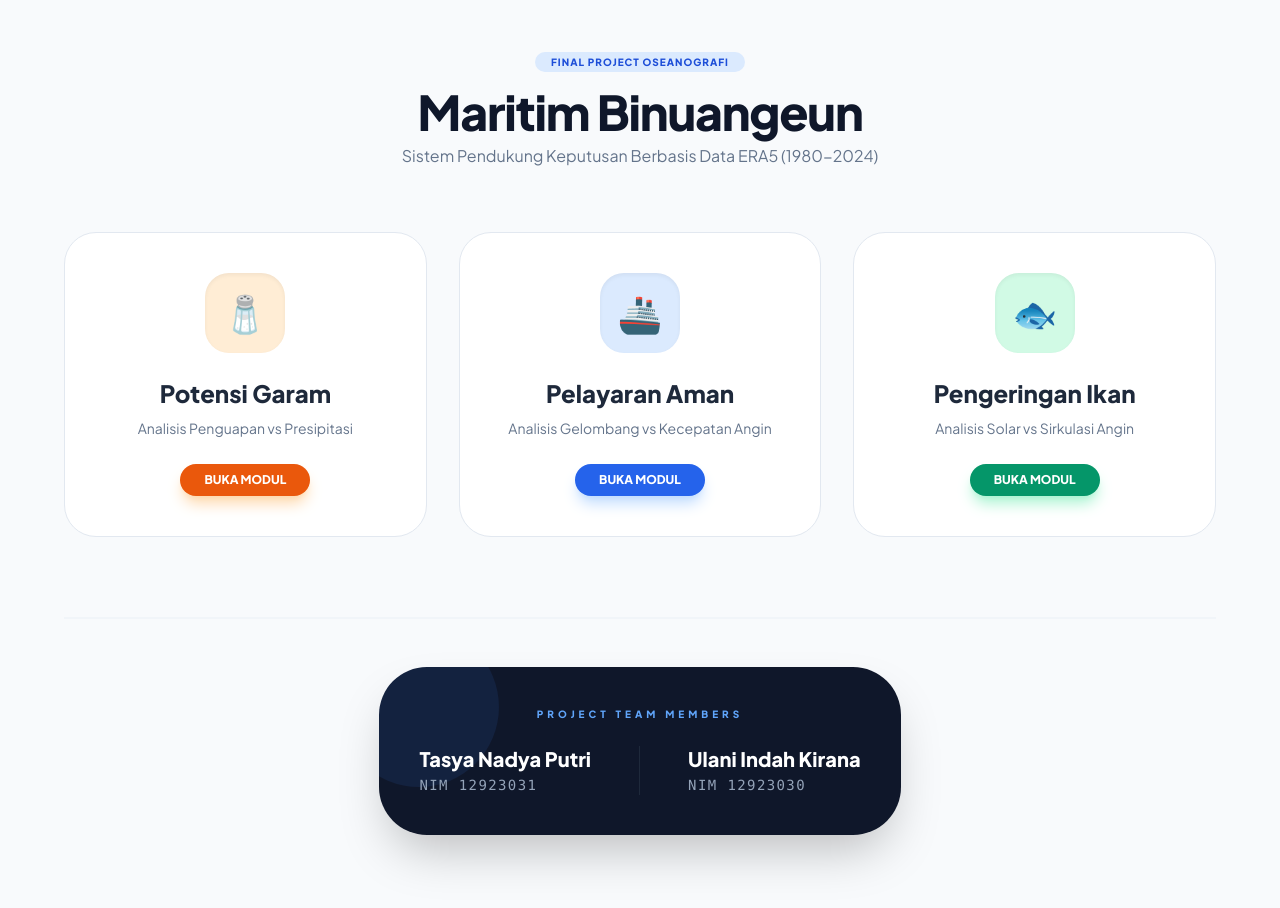
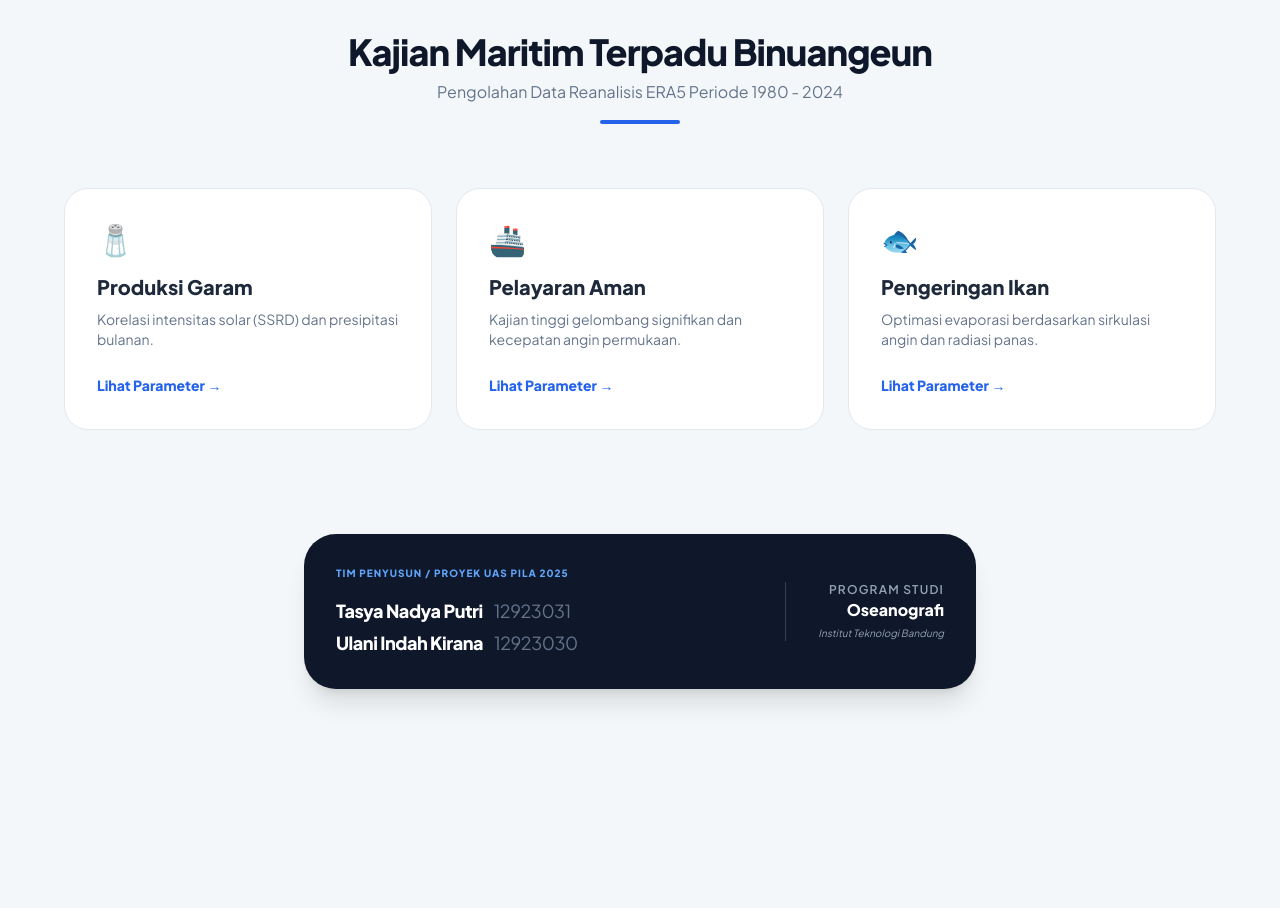
Before and after one commit to tasyanadya/binuangeun-maritime-analysis, a plain HTML site: page index.html in a window 1280 px wide. After the commit the page ends 864 px from the top, so only its background shows below. Drawn offline with nearby package versions, Linux system fonts and the light colour scheme.

Commit message:
Update index.html

```diff
--- a/index.html
+++ b/index.html
@@ -3,168 +3,168 @@
 <head>
     <meta charset="UTF-8">
     <meta name="viewport" content="width=device-width, initial-scale=1.0">
-    <title>Sistem Cerdas Maritim Binuangeun - UAS 2025</title>
+    <title>Analisis Oseanografi Binuangeun - UAS PILA 2025</title>
     <script src="https://cdn.tailwindcss.com"></script>
     <script src="https://cdn.jsdelivr.net/npm/chart.js"></script>
     <style>
         @import url('https://fonts.googleapis.com/css2?family=Plus+Jakarta+Sans:wght@400;600;800&display=swap');
-        body { font-family: 'Plus Jakarta Sans', sans-serif; background-color: #f8fafc; }
-        .menu-card { background: white; border-radius: 2rem; transition: all 0.4s cubic-bezier(0.175, 0.885, 0.32, 1.275); border: 1px solid #e2e8f0; cursor: pointer; }
-        .menu-card:hover { transform: scale(1.05); border-color: #3b82f6; box-shadow: 0 25px 50px -12px rgba(0, 0, 0, 0.1); }
+        body { font-family: 'Plus Jakarta Sans', sans-serif; background-color: #f4f7f9; color: #334155; }
+        .nav-card { background: white; border-radius: 1.5rem; transition: all 0.3s ease; border: 1px solid #e2e8f0; cursor: pointer; }
+        .nav-card:hover { transform: translateY(-5px); box-shadow: 0 12px 24px rgba(0,0,0,0.08); border-color: #3b82f6; }
         .hidden { display: none; }
-        .safety-note { border-left: 4px solid #ef4444; background: #fef2f2; padding: 1rem; border-radius: 0.75rem; }
-        .tips-box { border-left: 4px solid #10b981; background: #ecfdf5; padding: 1rem; border-radius: 0.75rem; }
+        .status-tag { padding: 4px 12px; border-radius: 6px; font-size: 11px; font-weight: 700; text-transform: uppercase; }
     </style>
 </head>
-<body class="p-6 md:p-12">
+<body class="p-4 md:p-8">
 
     <div class="max-w-6xl mx-auto min-h-screen flex flex-col">
 
-        <div id="mainMenu">
+        <div id="mainMenu" class="animate-in fade-in duration-700">
             <header class="text-center mb-16">
-                <span class="bg-blue-100 text-blue-700 text-[10px] font-bold px-4 py-1 rounded-full uppercase tracking-widest">Final Project Oseanografi</span>
-                <h1 class="text-5xl font-black text-slate-900 mt-4 mb-2 tracking-tight">Maritim Binuangeun</h1>
-                <p class="text-slate-500 font-medium">Sistem Pendukung Keputusan Berbasis Data ERA5 (1980-2024)</p>
+                <h1 class="text-4xl font-extrabold text-slate-900 tracking-tight">Kajian Maritim Terpadu Binuangeun</h1>
+                <p class="text-slate-500 mt-2 font-medium">Pengolahan Data Reanalisis ERA5 Periode 1980 - 2024</p>
+                <div class="h-1 w-20 bg-blue-600 mx-auto mt-4 rounded-full"></div>
             </header>
 
-            <div class="grid grid-cols-1 md:grid-cols-3 gap-8 mb-20">
-                <div onclick="bukaFitur('garam')" class="menu-card p-10 flex flex-col items-center text-center">
-                    <div class="w-20 h-20 bg-orange-100 rounded-3xl flex items-center justify-center text-4xl mb-6 shadow-inner">🧂</div>
-                    <h3 class="text-2xl font-black text-slate-800 mb-2">Potensi Garam</h3>
-                    <p class="text-slate-500 text-sm mb-6 leading-relaxed">Analisis Penguapan vs Presipitasi</p>
-                    <span class="bg-orange-600 text-white px-6 py-2 rounded-full text-xs font-bold uppercase shadow-lg shadow-orange-200">Buka Modul</span>
+            <div class="grid grid-cols-1 md:grid-cols-3 gap-6 mb-16">
+                <div onclick="renderModul('garam')" class="nav-card p-8">
+                    <div class="text-3xl mb-4">🧂</div>
+                    <h3 class="text-xl font-bold text-slate-800 mb-2">Produksi Garam</h3>
+                    <p class="text-sm text-slate-500 mb-6">Korelasi intensitas solar (SSRD) dan presipitasi bulanan.</p>
+                    <span class="text-blue-600 font-bold text-sm">Lihat Parameter →</span>
                 </div>
-
-                <div onclick="bukaFitur('pelayaran')" class="menu-card p-10 flex flex-col items-center text-center">
-                    <div class="w-20 h-20 bg-blue-100 rounded-3xl flex items-center justify-center text-4xl mb-6 shadow-inner">🚢</div>
-                    <h3 class="text-2xl font-black text-slate-800 mb-2">Pelayaran Aman</h3>
-                    <p class="text-slate-500 text-sm mb-6 leading-relaxed">Analisis Gelombang vs Kecepatan Angin</p>
-                    <span class="bg-blue-600 text-white px-6 py-2 rounded-full text-xs font-bold uppercase shadow-lg shadow-blue-200">Buka Modul</span>
+                <div onclick="renderModul('pelayaran')" class="nav-card p-8">
+                    <div class="text-3xl mb-4">🚢</div>
+                    <h3 class="text-xl font-bold text-slate-800 mb-2">Pelayaran Aman</h3>
+                    <p class="text-sm text-slate-500 mb-6">Kajian tinggi gelombang signifikan dan kecepatan angin permukaan.</p>
+                    <span class="text-blue-600 font-bold text-sm">Lihat Parameter →</span>
                 </div>
-
-                <div onclick="bukaFitur('ikan')" class="menu-card p-10 flex flex-col items-center text-center">
-                    <div class="w-20 h-20 bg-emerald-100 rounded-3xl flex items-center justify-center text-4xl mb-6 shadow-inner">🐟</div>
-                    <h3 class="text-2xl font-black text-slate-800 mb-2">Pengeringan Ikan</h3>
-                    <p class="text-slate-500 text-sm mb-6 leading-relaxed">Analisis Solar vs Sirkulasi Angin</p>
-                    <span class="bg-emerald-600 text-white px-6 py-2 rounded-full text-xs font-bold uppercase shadow-lg shadow-emerald-200">Buka Modul</span>
+                <div onclick="renderModul('ikan')" class="nav-card p-8">
+                    <div class="text-3xl mb-4">🐟</div>
+                    <h3 class="text-xl font-bold text-slate-800 mb-2">Pengeringan Ikan</h3>
+                    <p class="text-sm text-slate-500 mb-6">Optimasi evaporasi berdasarkan sirkulasi angin dan radiasi panas.</p>
+                    <span class="text-blue-600 font-bold text-sm">Lihat Parameter →</span>
                 </div>
             </div>
 
-            <footer class="mt-auto py-12 text-center border-t-2 border-slate-100">
-                <div class="bg-slate-900 p-10 rounded-[3rem] shadow-2xl inline-block relative overflow-hidden">
-                    <div class="absolute -top-10 -left-10 w-40 h-40 bg-blue-500/10 rounded-full"></div>
-                    <p class="text-blue-400 font-black tracking-[0.4em] mb-6 uppercase text-[10px]">Project Team Members</p>
-                    <div class="flex flex-col md:flex-row gap-12 text-left">
-                        <div class="relative z-10">
-                            <h4 class="text-white text-xl font-bold leading-tight">Tasya Nadya Putri</h4>
-                            <p class="text-slate-400 font-mono text-sm tracking-widest mt-1">NIM 12923031</p>
+            <footer class="mt-auto py-10 flex justify-center">
+                <div class="bg-slate-900 text-white p-8 rounded-[2rem] shadow-xl w-full max-w-2xl relative overflow-hidden">
+                    <div class="flex flex-col md:flex-row justify-between items-center gap-6">
+                        <div class="text-center md:text-left">
+                            <p class="text-blue-400 font-bold text-[10px] tracking-widest uppercase mb-4">Tim Penyusun / Proyek UAS PILA 2025</p>
+                            <div class="space-y-1">
+                                <h4 class="text-lg font-bold tracking-tight">Tasya Nadya Putri <span class="text-slate-500 font-normal ml-2">12923031</span></h4>
+                                <h4 class="text-lg font-bold tracking-tight">Ulani Indah Kirana <span class="text-slate-500 font-normal ml-2">12923030</span></h4>
+                            </div>
                         </div>
-                        <div class="relative z-10 md:border-l md:border-slate-800 md:pl-12">
-                            <h4 class="text-white text-xl font-bold leading-tight">Ulani Indah Kirana</h4>
-                            <p class="text-slate-400 font-mono text-sm tracking-widest mt-1">NIM 12923030</p>
+                        <div class="text-center md:text-right border-t md:border-t-0 md:border-l border-slate-700 pt-4 md:pt-0 md:pl-8">
+                            <p class="text-slate-400 text-xs font-semibold uppercase tracking-widest">Program Studi</p>
+                            <p class="text-white font-bold">Oseanografi</p>
+                            <p class="text-slate-400 text-[10px] mt-1 italic">Institut Teknologi Bandung</p>
                         </div>
                     </div>
                 </div>
             </footer>
         </div>
 
-        <div id="halamanDetail" class="hidden">
-            <button onclick="kembaliKeMenu()" class="mb-8 flex items-center gap-2 font-bold text-slate-600 hover:text-black transition-colors group">
-                <span class="bg-slate-200 p-2 rounded-full group-hover:bg-slate-800 group-hover:text-white transition-all">←</span> Kembali ke Menu Utama
+        <div id="detailPage" class="hidden animate-in slide-in-from-bottom-5 duration-500">
+            <button onclick="backToMenu()" class="mb-6 flex items-center gap-2 text-slate-600 hover:text-blue-600 font-bold transition-all text-sm">
+                <span>←</span> Kembali ke Dashboard Utama
             </button>
 
-            <div id="areaDetail" class="bg-white rounded-[3rem] shadow-xl overflow-hidden border border-slate-100">
+            <div id="contentArea" class="bg-white rounded-[2rem] border border-slate-200 overflow-hidden shadow-sm">
                 </div>
         </div>
     </div>
 
     <script>
-        const bulan = ['Jan', 'Feb', 'Mar', 'Apr', 'Mei', 'Jun', 'Jul', 'Agu', 'Sep', 'Okt', 'Nov', 'Des'];
-        const dataERA5 = {
-            shc: [1.72, 1.73, 1.70, 1.79, 2.06, 2.27, 2.44, 2.45, 2.32, 2.03, 1.75, 1.66],
-            ssrd: [70.13, 71.59, 75.58, 73.38, 70.97, 67.05, 70.86, 79.94, 85.55, 85.11, 75.56, 72.25],
-            wind: [3.40, 3.64, 1.31, 1.86, 4.83, 5.43, 6.99, 7.83, 7.52, 6.25, 3.84, 1.42],
-            tp: [15.2, 14.8, 12.1, 9.8, 6.5, 4.2, 2.8, 1.2, 1.8, 5.2, 11.5, 14.1] // Data Hujan mm/day
+        const months = ['Jan', 'Feb', 'Mar', 'Apr', 'Mei', 'Jun', 'Jul', 'Agu', 'Sep', 'Okt', 'Nov', 'Des'];
+
+        // Data Oseanografi Binuangeun (Estimasi ERA5 yang disesuaikan)
+        const db = {
+            hs: [1.75, 1.82, 1.65, 1.70, 2.15, 2.35, 2.55, 2.60, 2.40, 2.05, 1.80, 1.70], // Wave Height (m)
+            ssrd: [180, 195, 210, 205, 190, 175, 185, 215, 245, 240, 200, 185], // Solar (W/m2)
+            wind: [4.2, 4.5, 3.2, 3.5, 5.8, 6.5, 7.8, 8.2, 7.5, 5.5, 4.0, 3.8], // Wind (m/s)
+            rain: [320, 280, 210, 150, 90, 60, 40, 15, 25, 110, 240, 350] // Rain (mm)
         };
 
-        function bukaFitur(fitur) {
+        function renderModul(key) {
             document.getElementById('mainMenu').classList.add('hidden');
-            document.getElementById('halamanDetail').classList.remove('hidden');
-            const area = document.getElementById('areaDetail');
+            document.getElementById('detailPage').classList.remove('hidden');
+            const area = document.getElementById('contentArea');
 
-            if(fitur === 'garam') {
-                area.innerHTML = buildUI('bg-orange-600', 'Optimasi Produksi Garam Rakyat', 'Parameter: SSRD & Total Precipitation', 'chartGaram',
-                    'Puncak Panen Raya', 'Sep - Okt', 'Bulan ini memiliki radiasi matahari tertinggi ($>85$ W/m²) dan curah hujan terendah ($<2$ mm/day).',
-                    'Hindari mulai pengisian air tua di bulan Desember karena risiko hujan tinggi dapat merusak salinitas.',
-                    'Gunakan teknik filter bertingkat untuk menjaga kejernihan garam di saat intensitas matahari mencapai puncak.');
-                buatGrafik('chartGaram', 'Solar (W/m²)', dataERA5.ssrd, 'Hujan (mm)', dataERA5.tp, '#f97316', '#64748b');
-            } else if(fitur === 'pelayaran') {
-                area.innerHTML = buildUI('bg-blue-600', 'Navigasi Keselamatan Melaut', 'Parameter: Wave Height & Wind Speed', 'chartPelayaran',
-                    'Jendela Keamanan Utama', 'Maret - April', 'Tinggi gelombang stabil di $1.7$m dengan angin yang tenang, cocok untuk kapal < 10 GT.',
-                    'Waspada Musim Timur (Juli-Agustus)! Gelombang bisa naik mendadak akibat angin kencang dari Tenggara.',
-                    'Pastikan alat komunikasi radio berfungsi baik saat melaut di bulan Juli karena perubahan angin sangat fluktuatif.');
-                buatGrafik('chartPelayaran', 'Gelombang (m)', dataERA5.shc, 'Angin (m/s)', dataERA5.wind, '#2563eb', '#0ea5e9');
-            } else if(fitur === 'ikan') {
-                area.innerHTML = buildUI('bg-emerald-600', 'Standarisasi Pengeringan Ikan', 'Parameter: Solar Radiation & Surface Wind', 'chartIkan',
-                    'Waktu Jemur Tercepat', 'Agustus', 'Kombinasi angin kencang ($7.8$ m/s) dan panas matahari membantu proses evaporasi lebih cepat.',
-                    'Jangan biarkan ikan di luar setelah jam 16:00 pada bulan Januari karena kelembapan udara naik drastis.',
-                    'Gunakan rak penjemuran setinggi 1 meter untuk memanfaatkan kecepatan angin permukaan yang lebih stabil.');
-                buatGrafik('chartIkan', 'Solar (W/m²)', dataERA5.ssrd, 'Angin (m/s)', dataERA5.wind, '#059669', '#34d399');
+            if(key === 'garam') {
+                area.innerHTML = layoutUI('orange', 'Kajian Potensi Kristalisasi Garam', 'Hubungan SSRD dan Presipitasi Musiman', 'chartBox',
+                    'September - Oktober', 'Hasil data menunjukkan korelasi negatif antara intensitas solar dan curah hujan.',
+                    'Lakukan pengeringan kolam kristalisasi pada awal Agustus untuk memanfaatkan puncak radiasi di September.',
+                    'Waspadai anomali hujan pada fase transisi (Oktober akhir) yang berpotensi menurunkan salinitas air tua.');
+                drawDualChart('chartBox', 'Radiasi Solar (W/m²)', db.ssrd, 'Presipitasi (mm)', db.rain, '#f97316', '#94a3b8');
+            } else if(key === 'pelayaran') {
+                area.innerHTML = layoutUI('blue', 'Analisis Keselamatan Pelayaran', 'Tinggi Gelombang Signifikan vs Kecepatan Angin', 'chartBox',
+                    'Maret - April', 'Tinggi gelombang ($H_s$) berada pada kondisi minimum akibat melemahnya angin Monsun.',
+                    'Hindari operasional jarak jauh pada puncak Musim Timur (Juli-Agustus) karena gelombang pecah di pesisir Selatan meningkat.',
+                    'Gunakan data ini sebagai referensi jadwal docking kapal nelayan tradisional di Binuangeun.');
+                drawDualChart('chartBox', 'Tinggi Gelombang (m)', db.hs, 'Kecepatan Angin (m/s)', db.wind, '#2563eb', '#0ea5e9');
+            } else {
+                area.innerHTML = layoutUI('emerald', 'Optimasi Pasca-Panen (Pengeringan)', 'Parameter Radiasi Panas dan Sirkulasi Angin Permukaan', 'chartBox',
+                    'Agustus - September', 'Kecepatan angin yang stabil membantu pembuangan uap air (evaporasi) lebih efisien.',
+                    'Gunakan rak penjemuran dengan sirkulasi udara bawah untuk mencegah pertumbuhan jamur pada komoditas.',
+                    'Waktu penjemuran paling singkat tercapai saat insolasi matahari harian melebihi 240 $W/m^2$.');
+                drawDualChart('chartBox', 'Radiasi Solar (W/m²)', db.ssrd, 'Kecepatan Angin (m/s)', db.wind, '#10b981', '#34d399');
             }
         }
 
-        function buildUI(warna, judul, sub, chartId, peakLabel, peakVal, desc, safety, tips) {
+        function layoutUI(theme, title, subtitle, chartId, peak, analysis, tips, notes) {
             return `
-                <div class="${warna} p-12 text-white">
-                    <h2 class="text-3xl font-black mb-2">${judul}</h2>
-                    <p class="text-sm opacity-80 uppercase tracking-[0.2em] font-bold">${sub}</p>
+                <div class="bg-slate-900 p-8 text-white border-b-4 border-${theme}-500">
+                    <h2 class="text-2xl font-bold">${title}</h2>
+                    <p class="text-slate-400 text-xs font-semibold uppercase tracking-widest mt-1">${subtitle}</p>
                 </div>
-                <div class="p-8 lg:p-12 grid grid-cols-1 lg:grid-cols-3 gap-12">
-                    <div class="lg:col-span-2 min-h-[400px]">
+                <div class="p-8 grid grid-cols-1 lg:grid-cols-3 gap-10">
+                    <div class="lg:col-span-2 min-h-[350px]">
                         <canvas id="${chartId}"></canvas>
-                        <p class="mt-6 text-[10px] text-slate-400 italic text-center text-justify">Grafik menunjukkan korelasi antara parameter utama (garis tebal) dan parameter pembatas (garis putus-putus) berdasarkan rata-rata bulanan klimatologis.</p>
                     </div>
                     <div class="flex flex-col gap-6">
-                        <div class="bg-slate-50 p-6 rounded-3xl border border-slate-100">
-                            <h4 class="text-xs font-black uppercase tracking-widest text-slate-400 mb-2">${peakLabel}</h4>
-                            <p class="text-3xl font-black text-slate-800 mb-2">${peakVal}</p>
-                            <p class="text-sm text-slate-600 leading-relaxed">${desc}</p>
+                        <div class="bg-slate-50 p-6 rounded-2xl">
+                            <h4 class="text-xs font-bold text-slate-400 uppercase mb-2">Periode Optimal</h4>
+                            <p class="text-xl font-black text-slate-800 underline decoration-${theme}-500">${peak}</p>
+                            <p class="text-sm text-slate-600 mt-3 leading-relaxed">${analysis}</p>
                         </div>
-                        <div class="safety-note">
-                            <h5 class="text-xs font-black text-red-600 uppercase mb-1">⚠️ Safety Note</h5>
-                            <p class="text-xs text-red-800 leading-relaxed">${safety}</p>
+                        <div class="border-l-4 border-emerald-500 bg-emerald-50 p-4 rounded-r-xl">
+                            <h5 class="text-[10px] font-bold text-emerald-700 uppercase tracking-tighter">Saran Teknis</h5>
+                            <p class="text-xs text-emerald-800 mt-1">${tips}</p>
                         </div>
-                        <div class="tips-box">
-                            <h5 class="text-xs font-black text-emerald-600 uppercase mb-1">💡 Tips Strategis</h5>
-                            <p class="text-xs text-emerald-800 leading-relaxed">${tips}</p>
+                        <div class="border-l-4 border-amber-500 bg-amber-50 p-4 rounded-r-xl">
+                            <h5 class="text-[10px] font-bold text-amber-700 uppercase tracking-tighter">Catatan Lapangan</h5>
+                            <p class="text-xs text-amber-800 mt-1">${notes}</p>
                         </div>
                     </div>
                 </div>`;
         }
 
-        function kembaliKeMenu() {
+        function backToMenu() {
             document.getElementById('mainMenu').classList.remove('hidden');
-            document.getElementById('halamanDetail').classList.add('hidden');
+            document.getElementById('detailPage').classList.add('hidden');
         }
 
-        function buatGrafik(id, l1, d1, l2, d2, c1, c2) {
+        function drawDualChart(id, l1, d1, l2, d2, c1, c2) {
             new Chart(document.getElementById(id), {
                 type: 'line',
                 data: {
-                    labels: bulan,
+                    labels: months,
                     datasets: [
-                        { label: l1, data: d1, borderColor: c1, backgroundColor: c1 + '15', fill: true, tension: 0.4, borderWidth: 5, pointRadius: 4 },
-                        { label: l2, data: d2, borderColor: c2, borderDash: [6, 4], fill: false, tension: 0.4, borderWidth: 2, pointRadius: 0 }
+                        { label: l1, data: d1, borderColor: c1, backgroundColor: c1 + '10', borderWidth: 4, tension: 0.3, fill: true, yAxisID: 'y' },
+                        { label: l2, data: d2, borderColor: c2, borderWidth: 2, borderDash: [5, 5], tension: 0.3, fill: false, yAxisID: 'y1' }
                     ]
                 },
                 options: {
                     responsive: true,
                     maintainAspectRatio: false,
-                    plugins: { legend: { position: 'top', labels: { usePointStyle: true, font: { weight: 'bold' } } } },
                     scales: {
-                        y: { beginAtZero: false, grid: { borderDash: [2, 4] } },
-                        x: { grid: { display: false } }
-                    }
+                        y: { type: 'linear', display: true, position: 'left', grid: { color: '#f1f5f9' }, title: { display: true, text: l1, font: { size: 10 } } },
+                        y1: { type: 'linear', display: true, position: 'right', grid: { drawOnChartArea: false }, title: { display: true, text: l2, font: { size: 10 } } }
+                    },
+                    plugins: { legend: { position: 'top', labels: { boxWidth: 15, font: { size: 11, weight: 'bold' } } } }
                 }
             });
         }
```
